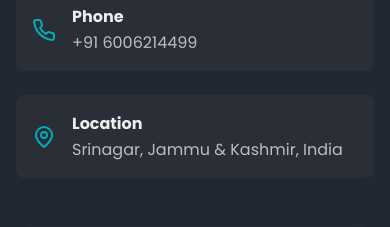
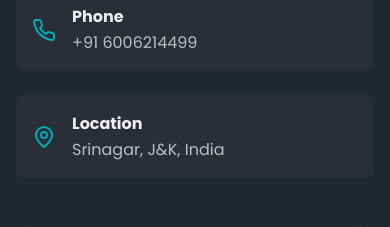
Before and after one commit to Salman-Allai/Salman-Allai-Portfolio-new, a React (Vite) app: page / in a window 390 px wide. Shown: the part 5700-5927 px from the top of the page. Built offline with nearby package versions, Linux system fonts and the light colour scheme.

Commit message:
Update contact info layout for mobile view

```diff
--- a/src/components/Contact.tsx
+++ b/src/components/Contact.tsx
@@ -68,7 +68,7 @@ const Contact = () => {
     {
       icon: <MapPin size={24} />,
       title: 'Location',
-      value: 'Srinagar, Jammu & Kashmir, India',
+      value: 'Srinagar, J&K, India',
       link: '#'
     }
   ];
```
